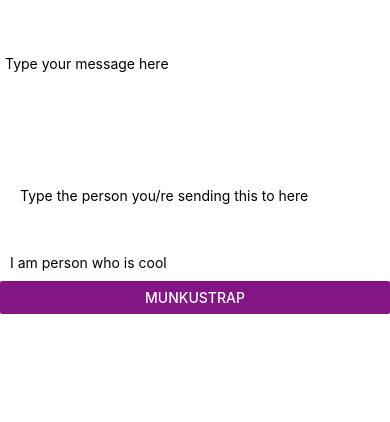
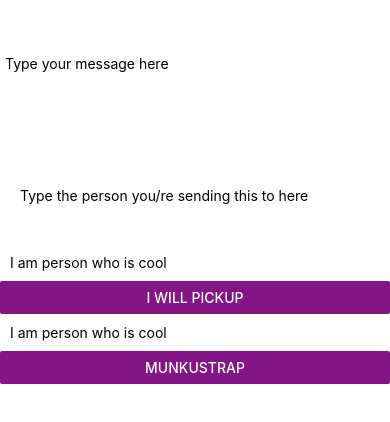
Before and after one commit to Jonathan-Tao/carpool, a React Native app: screen / in a window 390 px wide. Shown: the top 422 px of the page. Built offline with nearby package versions, Linux system fonts and the light colour scheme.

Commit message:
adding pickup button

```diff
--- a/App.js
+++ b/App.js
@@ -82,6 +82,7 @@ const main = () => {
     <>
       <Textbox placeholder='Type your message here' style={styles.textbox} />
       <Textbox placeholder='Type the person you/re sending this to here' style={styles.smallerTextBox}/>
+      <ButtonComp alert="shit" title="I will Pickup" />
       <ButtonComp alert="shit" title="Munkustrap" />
     </>
   )
```
